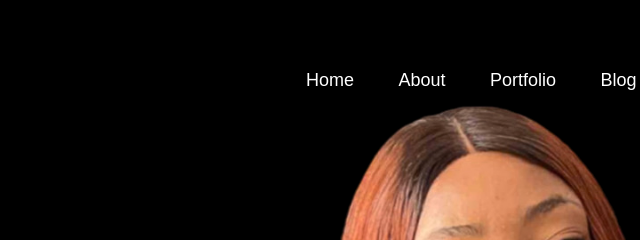
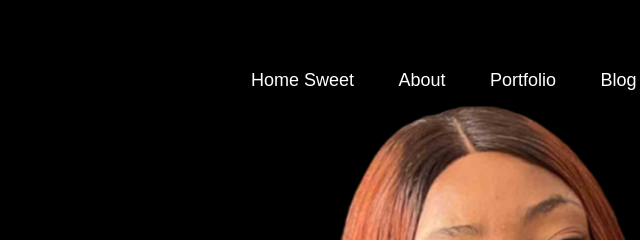
Before and after one commit to smitparmar2607/portfolio-repo, a plain HTML site: page index.html in a window 1280 px wide. Shown: the top 240 px of the page, 389-1029 px from the left. Drawn offline with Linux system fonts and the light colour scheme; a script that the page names is missing.

Commit message:
adding cloudbuil in frontend

```diff
--- a/index.html
+++ b/index.html
@@ -14,7 +14,7 @@
             <nav>
                 <img src="/images/logo.png" class="logo">
                 <ul id="sidemenu">
-                    <li><a href="#header">Home</a></li>
+                    <li><a href="#header">Home Sweet</a></li>
                     <li><a href="#about">About</a></li>
                     <li><a href="#portfolio">Portfolio</a></li>
                     <li><a href="#blog">Blog</a></li>
```
